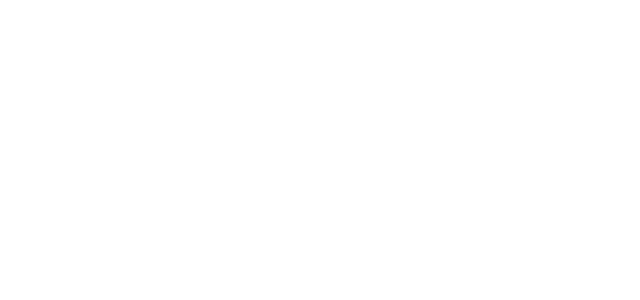
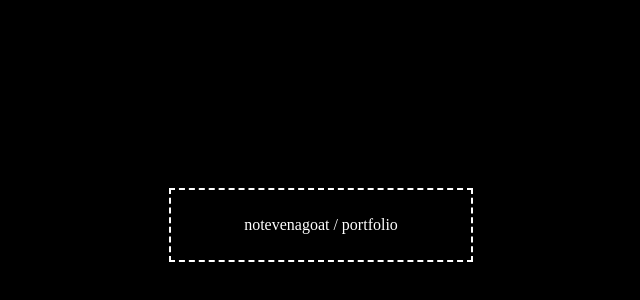
Before and after one commit to notevenagoat/portfolio, a React (Create React App) app: page / in a window 1280 px wide. Shown: the part 170-470 px from the top of the page, without its empty margins (319-959 px from the left). Built offline with nearby package versions, Linux system fonts and the light colour scheme.

Commit message:
button shows headers then dissapears

```diff
--- a/src/App.js
+++ b/src/App.js
@@ -1,7 +1,24 @@
+import Introeffect from "./Introeffect.js";
+import React, { useState } from 'react';
+
 
 function App() {
+  const [visible, setVisible] = useState(false);
   return (
-    <div>
+    <div class="container">
+      <div class="box header">
+      {visible ?<div class="top titleA" > who am I </div>:""}
+      {visible ?<div class="top titleB" > projects </div>:""}
+      {visible ?<div class="top titleC" > curriculum vitae </div>:""}
+       </div>
+
+      <div class="box main">
+      {!visible ?<Introeffect setVisible={setVisible} visible={visible}/>:""}
+
+      </div>
+      <div class="box footer">
+      <p> contact </p>
+      </div>
 
     </div>
   );
--- /dev/null
+++ b/src/Introeffect.js
@@ -0,0 +1,22 @@
+import React, { useState } from "react";
+
+export function Introeffect(props) {
+
+  const { setVisible, visible} = props;
+
+
+  const handleClicked = () => {
+     setVisible(!visible);
+
+  }
+
+  return (
+    <div>
+       <div id="intro-effect-box" class="intro-effect" onClick={handleClicked}>
+        <p> notevenagoat / portfolio </p>
+      </div>
+    </div>
+  );
+}
+
+export default Introeffect;
--- a/src/index.css
+++ b/src/index.css
@@ -1,3 +1,62 @@
 body {
-  margin: 0;
+  color:white;
+  background-color: black;
+  margin: 0px;
+  box-sizing: border-box;
 }
+
+.container {
+height: calc(100vh - 10px);
+display:grid;
+gap: 10px 10px;
+grid-template-columns: 1fr 1fr 1fr 1fr;
+grid-template-rows: 1fr 1fr 1fr;
+grid-template-areas:
+" . header header ."
+" . main main . "
+". footer footer .";
+align-items: center;
+
+}
+.box {
+  /* dfsdf */
+}
+.header {
+  grid-area: header;
+  display:grid;
+  justify-items: center;
+  grid-template-columns: 1fr 1fr 1fr;
+}
+
+.main {
+
+  grid-area: main;
+  font-size: 1rem;
+  justify-self: center;
+  text-align: center;
+
+}
+a {
+  color: white;
+  text-decoration: none;
+
+}
+.intro-effect {
+
+  padding: 10px;
+  width: 35ch;
+  transition: all 0.3s;
+  border: dashed 2px rgb(255, 255, 255);
+
+}
+.intro-effect:hover {
+  transform: rotate(5deg);
+  box-shadow: 10px 10px rgb(255, 255, 255);
+  border:  dashed 15px rgb(92, 92, 92);
+}
+
+.footer {
+  display: none;
+  justify-self: center;
+  grid-area: footer;
+}
```
